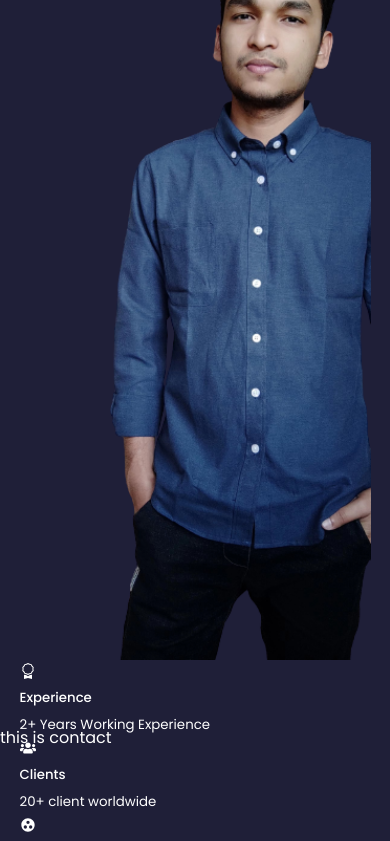
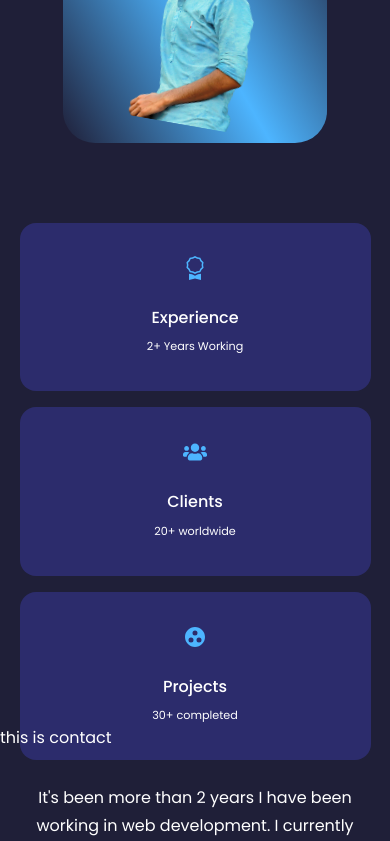
Before and after one commit to choyondas/myportfolio1, a React (Create React App) app: page / in a window 390 px wide. Shown: the part 1156-1997 px from the top of the page. Built offline with nearby package versions, Linux system fonts and the light colour scheme.

Commit message:
about section done

```diff
--- a/src/components/About/About.css
+++ b/src/components/About/About.css
@@ -0,0 +1,98 @@
+.about_container{
+    display:grid;
+    grid-template-columns: 35% 50%;
+    gap:15%
+}
+.about_me{
+    width:100%;
+    aspect-ratio:1/1;
+    border-radius:2rem;
+    background:linear-gradient(60deg, transparent, var(--color-primary), transparent);
+    display:grid;
+    place-items: center;
+}
+
+.about_me-image{
+    border-radius:2rem;
+    overflow:hidden;
+    transform: rotate(10deg);
+
+}
+.about_me-image:hover{
+    transform: rotate(0deg)
+}
+.about_cards{
+    display:grid;
+    grid-template-columns: repeat(3, 1fr);
+    gap:1.5rem;
+}
+.about_card{
+    background:var(--color-bg-variant);
+   border:1px solid transparent;
+   border-radius:1rem;
+   padding:2rem;
+   text-align:center;
+   transition: var(--transition);
+
+}
+.about_card:hover{
+    background:transparent;
+    border-color: var(--color-primary-varient);
+    cursor: default;
+
+}
+
+.about_card_icon{
+    color:var(--color-primary);
+    font-size: 1.5rem;
+    margin-bottom: 1rem
+
+}
+.about_card h5{
+    font-size: 1rem;
+}
+
+.about_card small{
+    font-size: 0.7rem;
+}
+.about_content{
+    margin: 2rem 0 2.5rem;
+}
+
+/* media queries medium device */
+
+@media screen and (max-width:1024px) {
+  .about_container{
+      grid-template-columns: 1fr;
+      gap:0;
+  }
+  .about_me{
+   width:50%;
+   margin:2rem auto 4rem;
+  }
+  .about_content p{
+      margin: 1rem 0 1.5rem;
+  }
+
+}
+
+/* media queries small device */
+
+@media screen and (max-width:600px) {
+   .about_me{
+       width: 75%;
+       margin:0 auto 3rem;
+   }
+   .about_cards{
+       grid-template-columns: 1fr ;
+       gap:1rem;
+
+   }
+   .about_content{
+       text-align:center;
+   }
+   .about_content p{
+       margin:1.5rem 0;
+   }
+
+}
--- a/src/components/About/About.js
+++ b/src/components/About/About.js
@@ -1,6 +1,6 @@
 import React from 'react';
 import './About.css'
-import myphoto from '../../assets/DAS.png'
+import myphoto from '../../assets/aboutme.png'
 import { BsAward } from 'react-icons/bs';
 import { FaUsers } from 'react-icons/fa';
 import { MdGroupWork } from 'react-icons/md';
@@ -23,17 +23,17 @@ const About = () => {
                         <article className="about_card">
                             <BsAward className="about_card_icon"></BsAward>
                             <h5>Experience</h5>
-                            <small>2+ Years Working Experience</small>
+                            <small>2+ Years Working </small>
                         </article>
                         <article className="about_card">
                             <FaUsers className="about_card_icon"></FaUsers>
                             <h5>Clients</h5>
-                            <small>20+ client worldwide</small>
+                            <small>20+ worldwide</small>
                         </article>
                         <article className="about_card">
                             <MdGroupWork className="about_card_icon"></MdGroupWork>
                             <h5>Projects</h5>
-                            <small>30+ completed projects</small>
+                            <small>30+ completed</small>
                         </article>
                     </div>
 
@@ -41,7 +41,7 @@ const About = () => {
                         It's been more than 2 years I have been working in web development. I currently aim to learn as much as I can in a work environment and to further my own abilities in a professional setting. I enjoy working collaboratively but can also run with projects on my own. Excited to join a company and start a new journey.
                     </p>
 
-                    <a href="#contact" className="btn btn-primary ">Let's Talk</a>
+                    <a href="#contact" className="btn btn-primary talkbtn ">Let's Talk</a>
                 </div>
             </div>
         </section>
--- a/src/components/Header/Header.js
+++ b/src/components/Header/Header.js
@@ -3,7 +3,7 @@ import CTA from './CTA';
 import './Header.css'
 
 
-import ME from '../../assets/DAS.png'
+import ME from '../../assets/choyondas.png'
 import HeaderSocial from './HeaderSocial';
 
 const Header = () => {
```
Also changed, not shown: src/assets/aboutme.png (added), src/assets/choyondas.png (added).
